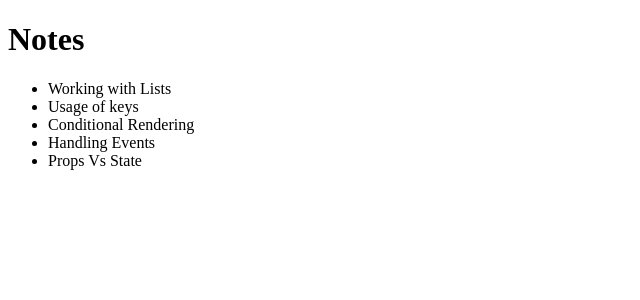
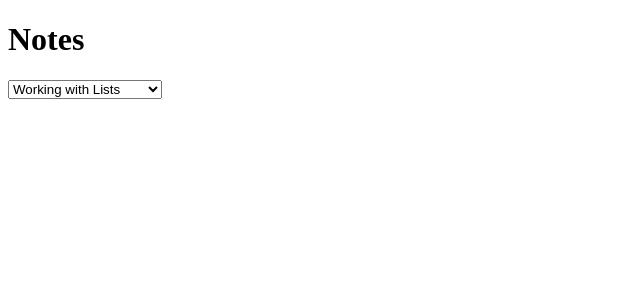
Before and after one commit to githubscientist/react-b47-b48, a React (Vite) app: page / in a window 1280 px wide. Shown: the top 300 px of the page, without its empty margins (0-640 px from the left). Built offline with nearby package versions, Linux system fonts and the light colour scheme.

Commit message:
dropdown with arraylist

```diff
--- a/src/App.jsx
+++ b/src/App.jsx
@@ -3,18 +3,20 @@
 
 function App(props) {
   const { notes } = props;
-  const itemList = [];
+  const optionList = [];
 
   notes.forEach((note) => {
-    itemList.push(<Note key={note.id} note={note} />);
+    optionList.push(<Note key={note.id} note={note} />);
   });
+
+  console.log(optionList);
 
   return (
     <div>
       <h1>Notes</h1>
-      <ul>
-        { itemList }
-      </ul>
+      <select>
+        { optionList }
+      </select>
     </div>
   )
 }
--- a/src/components/Note.jsx
+++ b/src/components/Note.jsx
@@ -3,7 +3,7 @@
   // const note = props.note;
 
   return (
-    <li>{ note.content }</li>
+    <option>{ note.content }</option>
   )
 }
 
```
